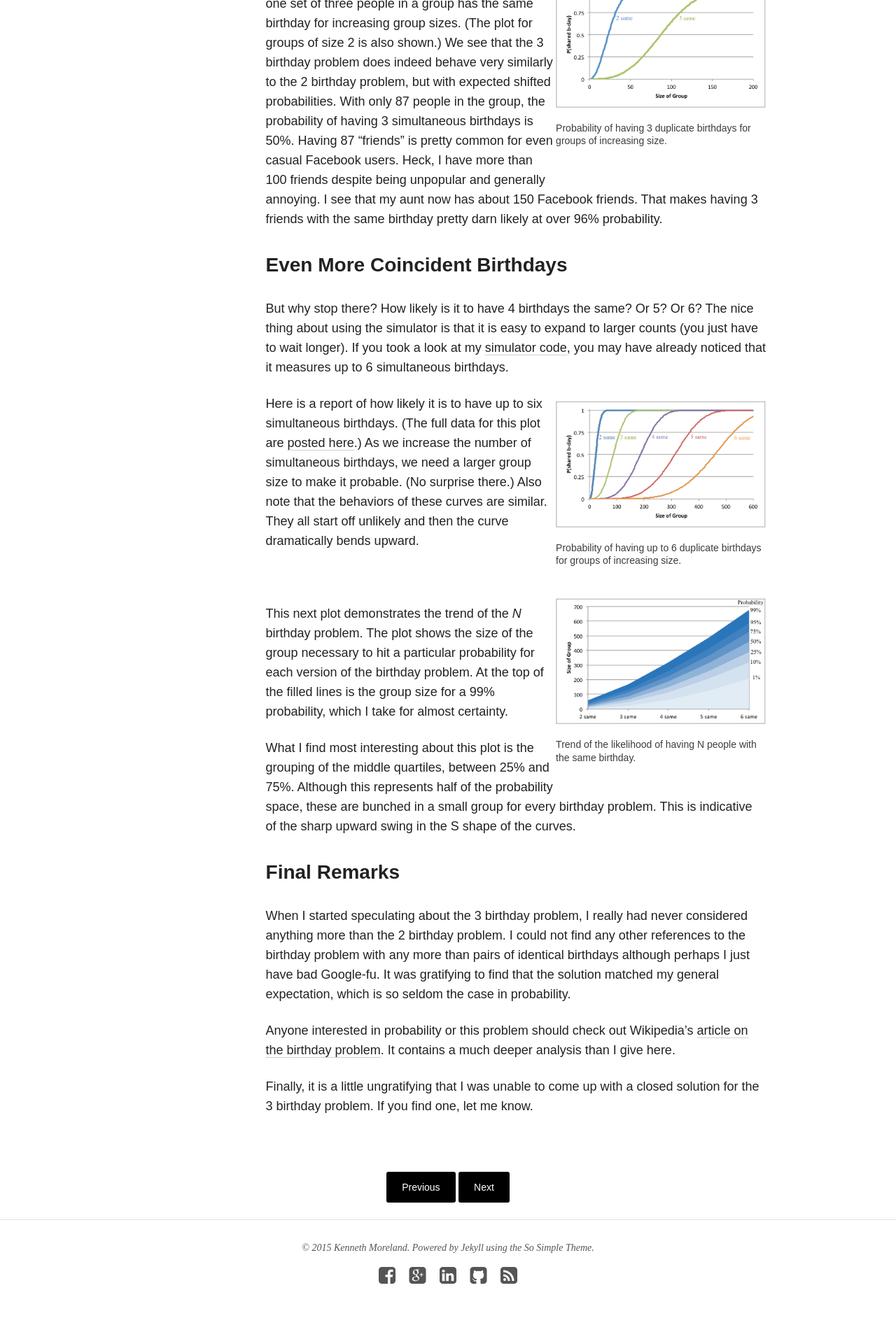
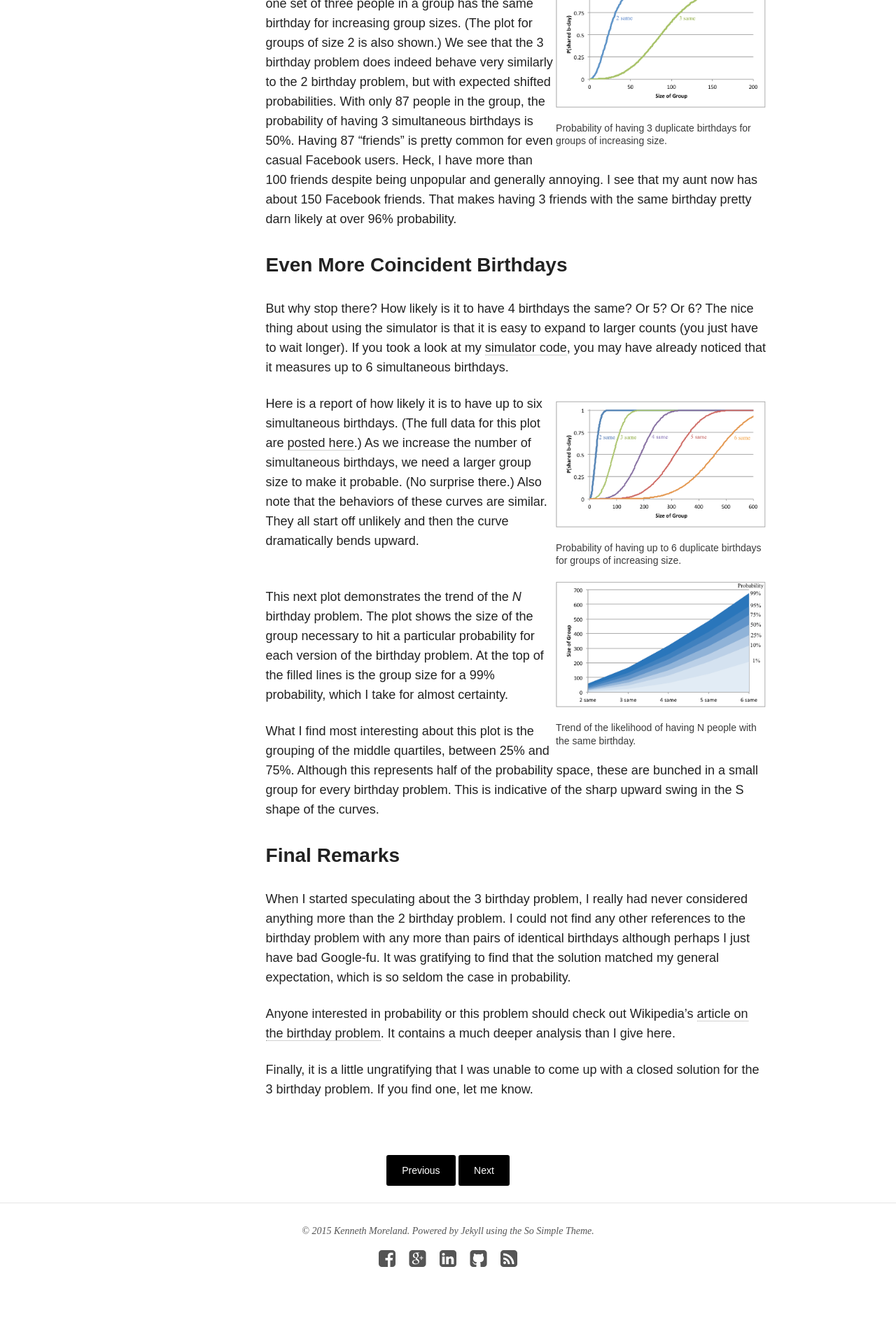
Before and after one commit to kmorel/old-blog-1, a Jekyll site: the page built from _posts/2013-09-14-3-birthday-problem.md, in a window 1280 px wide. Shown: the part 2446-4360 px from the top of the page at 70% size. Built offline with Jekyll 4.4.1, drawn with Linux system fonts in a browser that asks for light colours; nearby versions of some CDN libraries; formulas are drawn with MathJax 3; comment, search, counter and statistics services are not loaded.

Commit message:
Shorten space under figcaption.
The css for figcaption was adding a space underneath the figure that I
find annoying. This space may not be intentional as the css is being
autogenerated by this scss thing with a macro call to set the font size,
which also adds a margin-bottom. I removed this space by specifically
setting margin-bottom to 0 at then end of the figcaption css.

```diff
--- a/_sass/_site.scss
+++ b/_sass/_site.scss
@@ -144,6 +144,7 @@ figcaption {
 	@include font-size(14);
 	line-height: 1.3;
 	color: lighten($text-color, 10);
+	margin-bottom: 0em;
 }
 
 
```
